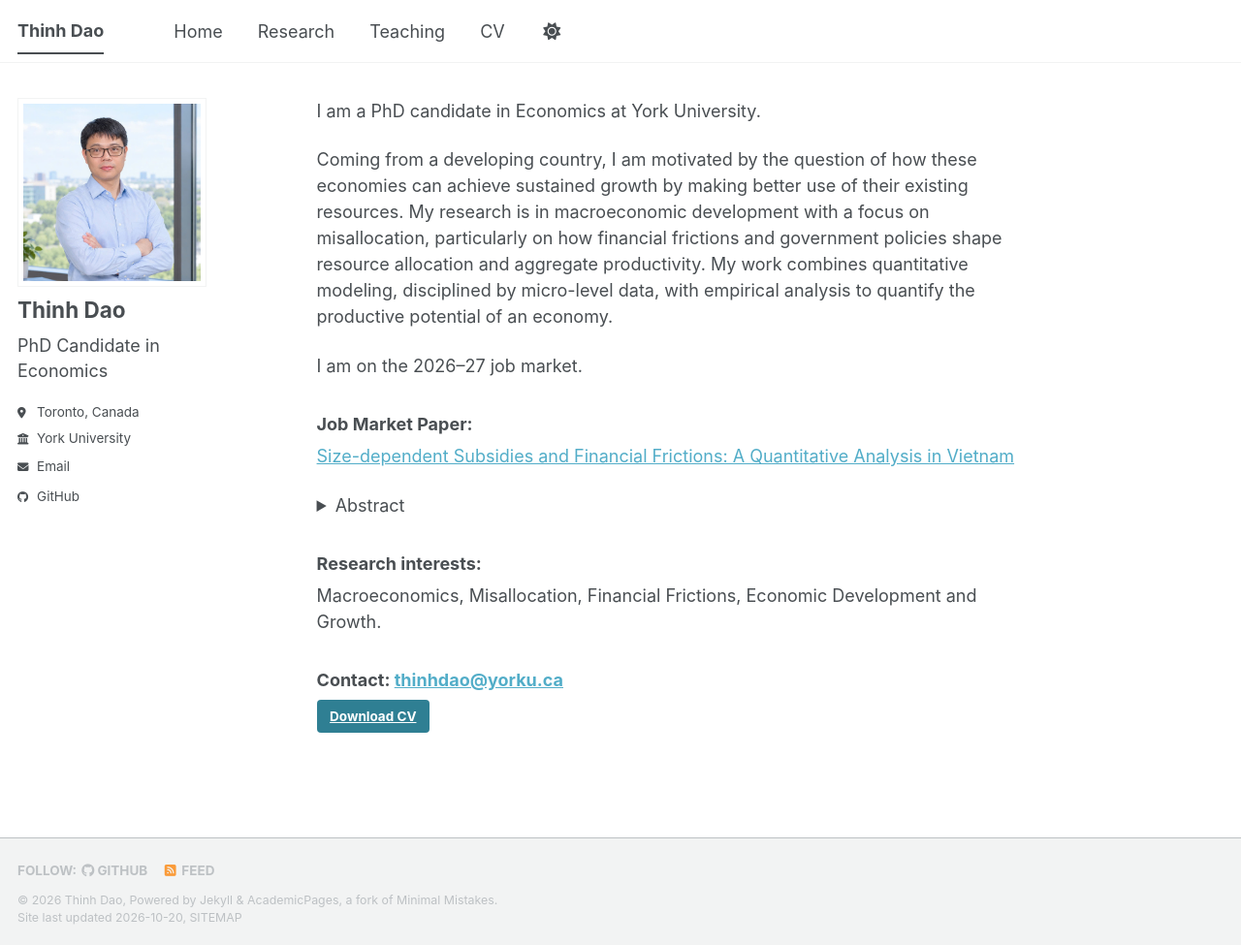
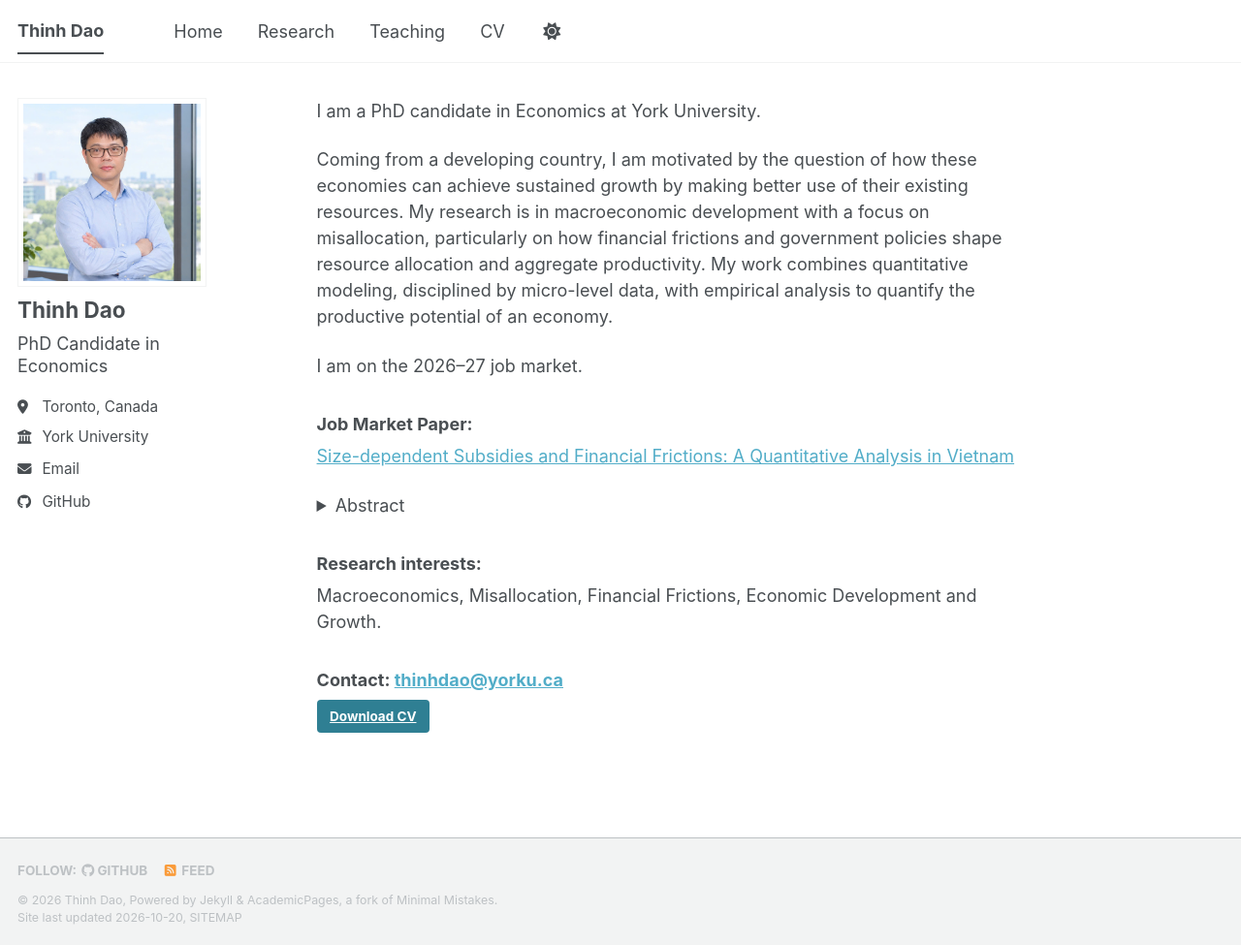
Before and after one commit to thinh-dao-econ/thinh-dao-econ.github.io, a Jekyll site: the page built from _pages/about.md, in a window 1280 px wide and 975 px high. Shown: the whole window at 97% size. Built offline with Jekyll 4.4.1, drawn with Linux system fonts in a browser that asks for light colours; a style sheet for code colours, icons or effects is not loaded.

Commit message:
Adjust font sizes and line height in sidebar styles

```diff
--- a/assets/css/main.scss
+++ b/assets/css/main.scss
@@ -54,17 +54,17 @@ img.author__avatar,
 .sidebar .author__bio,
 .sidebar .author__content p {
   font-size: 1rem !important;
-  line-height: 1.4 !important;
+  line-height: 1.25 !important;
 }
 
 /* Sidebar links and icons */
 .author__urls li,
 .author__urls li a {
-  font-size: 0.75rem !important;
+  font-size: 0.85rem !important;
 }
 .author__urls i,
 .author__urls svg {
-  font-size: 0.85em !important;
+  font-size: 0.95em !important;
 }
 
 /* Space between the sidebar and the main text */
```
